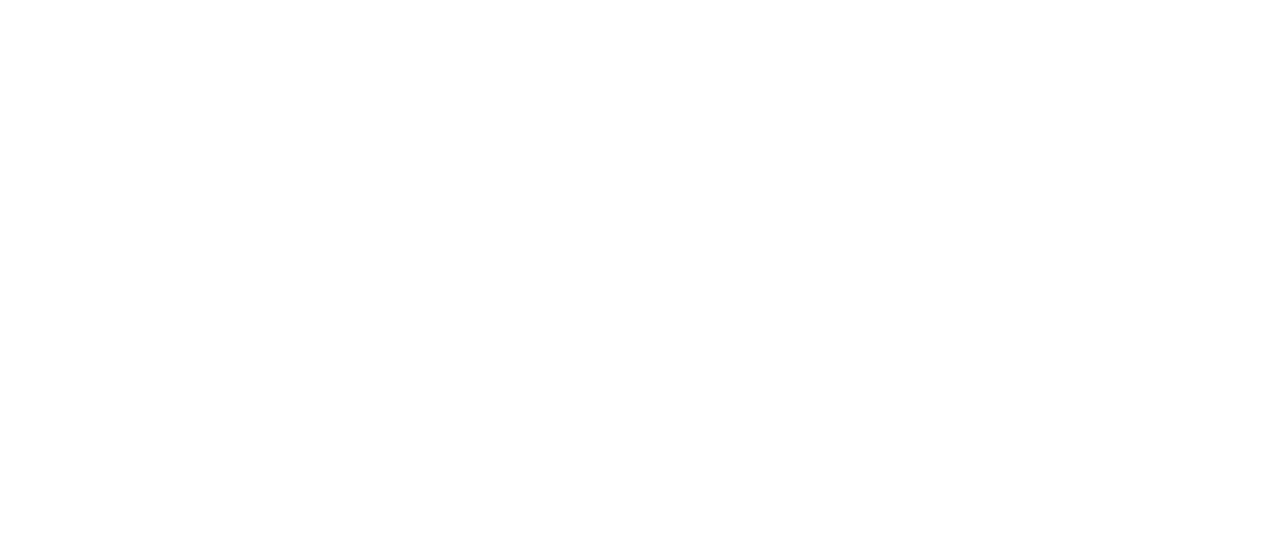
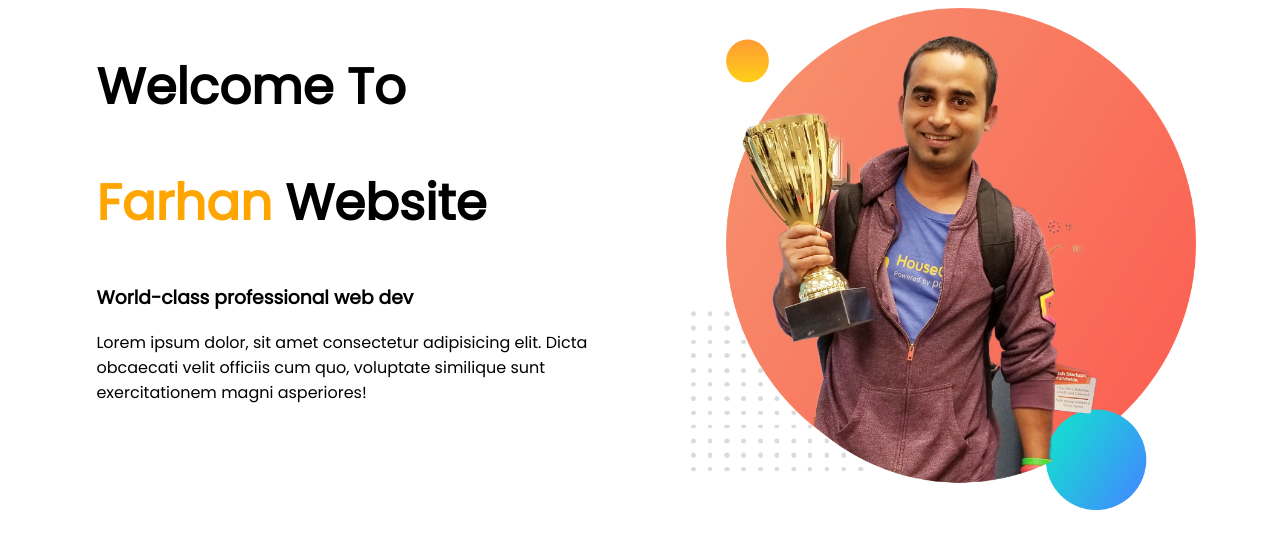
Before and after one commit to farhan-siddiqi/first_web_fortfolio, a plain HTML site: page index.html in a window 1280 px wide. Drawn offline with Linux system fonts and the light colour scheme.

Commit message:
added top part

```diff
--- a/index.html
+++ b/index.html
@@ -1,11 +1,36 @@
 <!DOCTYPE html>
 <html lang="en">
-<head>
-    <meta charset="UTF-8">
-    <meta name="viewport" content="width=device-width, initial-scale=1.0">
-    <title>Document</title>
-</head>
-<body>
+  <head>
+    <meta charset="UTF-8" />
+    <meta name="viewport" content="width=device-width, initial-scale=1.0" />
+    <title>Farhan Web Developer</title>
+    <link rel="stylesheet" href="style.css" />
 
-</body>
+    <link rel="preconnect" href="https://fonts.googleapis.com" />
+    <link rel="preconnect" href="https://fonts.gstatic.com" crossorigin />
+    <link
+      href="https://fonts.googleapis.com/css2?family=Poppins&display=swap"
+      rel="stylesheet"
+    />
+  </head>
+
+  <body>
+    <section>
+      <div class="half-width">
+        <h1>Welcome To</h1>
+        <h1><span class="name-highlight">Farhan</span> Website</h1>
+        <h3>World-class professional web dev</h3>
+        <p>
+          Lorem ipsum dolor, sit amet consectetur adipisicing elit. Dicta
+          obcaecati velit officiis cum quo, voluptate similique sunt
+          exercitationem magni asperiores!
+        </p>
+      </div>
+
+      <div class="half-width">
+        <img src="images/profile1.png" alt="">
+      </div>
+
+    </section>
+  </body>
 </html>
--- /dev/null
+++ b/style.css
@@ -0,0 +1,20 @@
+body{
+  font-family: "Poppins", sans-serif;
+  font-weight: 400;
+  font-style: normal;
+}
+h1{
+  font-size: 50px;
+}
+.name-highlight{
+  color: orange;
+}
+.half-width{
+  width: 40%;
+  float: left;
+  margin-left: 5%;
+  padding-left:2%;
+}
+.half-width img{
+  width: 100%;
+}
```
Also changed, not shown: images/profile1.png (renamed from images/jhankar.png), images/profile2.png (renamed from images/jhankar2.png), 1 other file.
